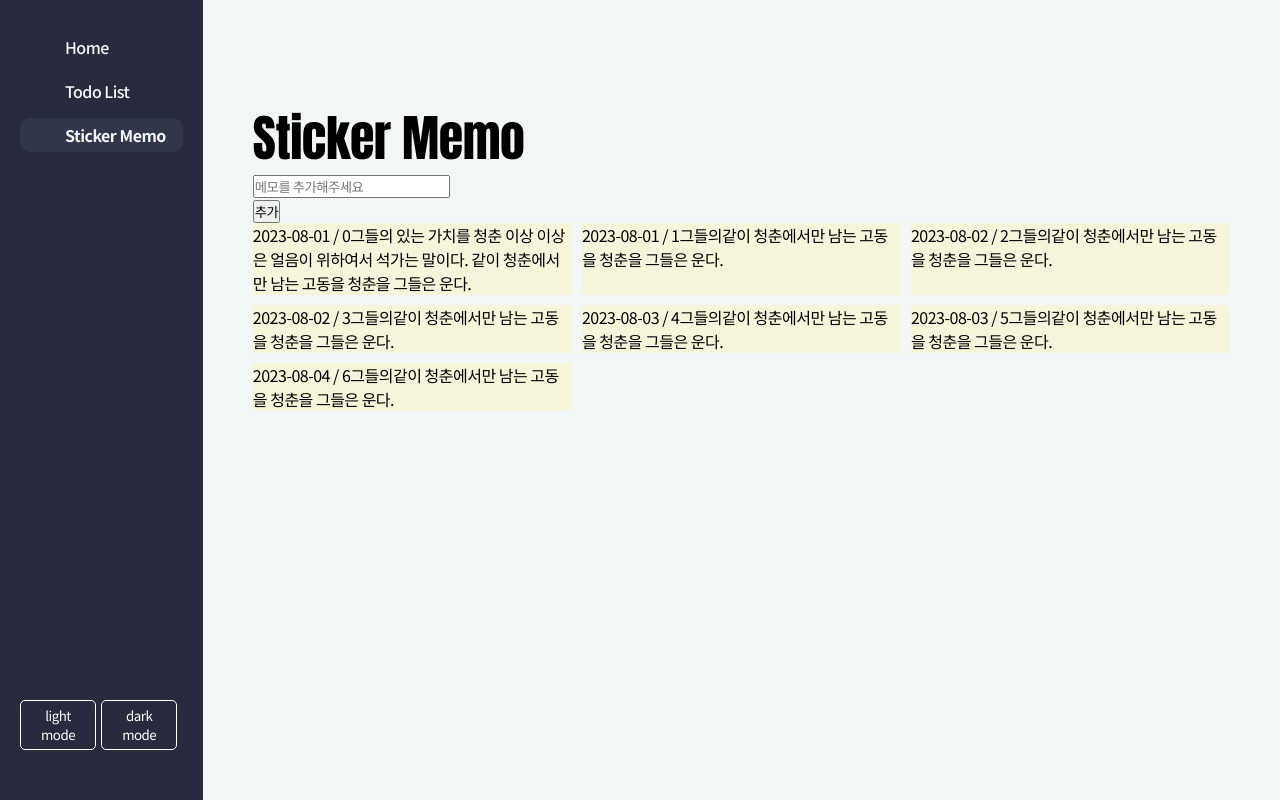
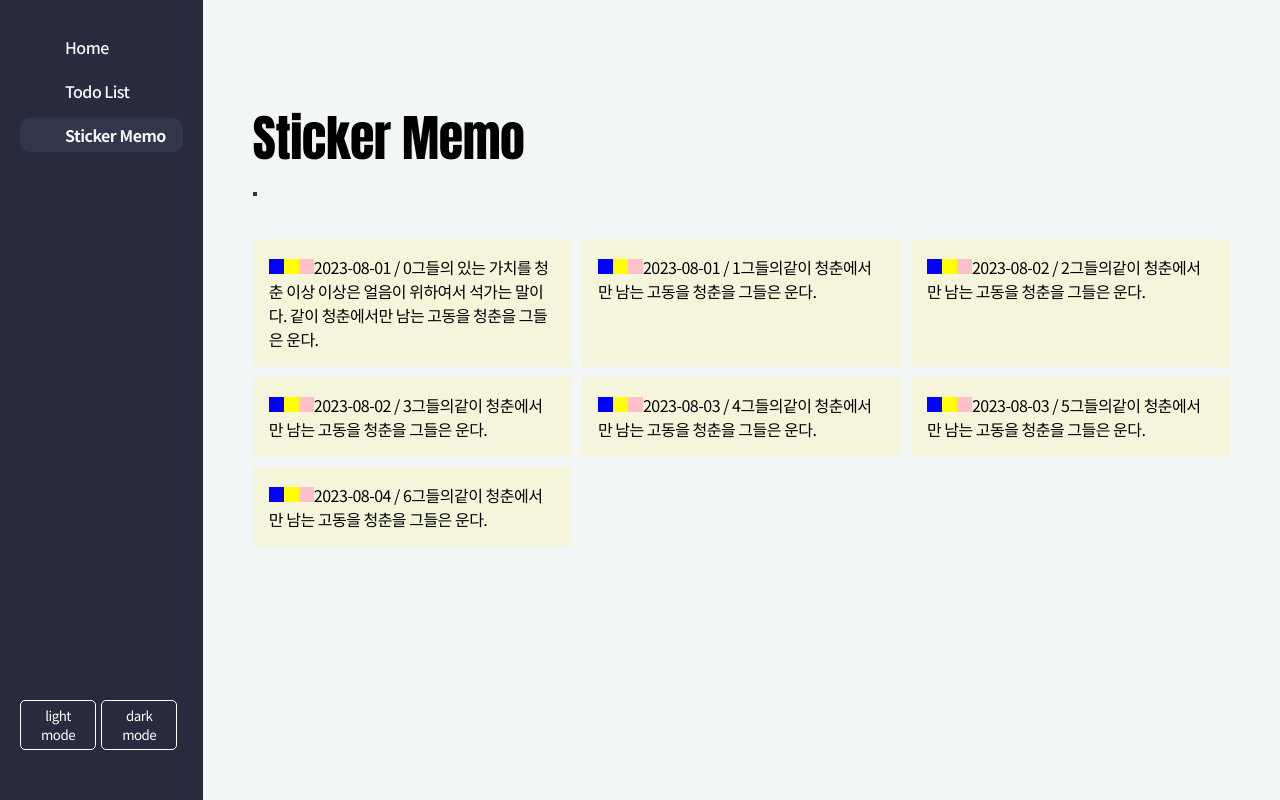
Before and after one commit to byeon-seong-won/git_mypage_study, a React (Create React App) app: page / in a window 1280 px wide. Both pictures are taken after a click on the item "Sticker Memo". Built offline with nearby package versions, Linux system fonts and the light colour scheme; a web font is replaced by a local one.

Commit message:
todolist, memo 수정

```diff
--- a/src/App.css
+++ b/src/App.css
@@ -67,8 +67,6 @@
 
 
 
-
-
 /* 오른쪽 컨텐츠 여백 */
 .contWrap {padding: 100px 50px;flex: 3;}
 .contWrap.light {background-color: #f3f6f7;}
--- a/src/page/Memo.js
+++ b/src/page/Memo.js
@@ -36,16 +36,16 @@ function Memo () {
             {/* <div onClick={()=>{memoadd(nowTime);
                 }} className='addMemobtn'>+
             </div> */}
-            <input type="text" placeholder="메모를 추가해주세요" onChange={(e)=> {setInput(e.target.value)}}/>
-            <button onClick={()=> {dispatch(memoActions.memoAdd(input, nowTime))}}>추가</button>
+            {/* <input type="text" placeholder="메모를 추가해주세요" onChange={(e)=> {setInput(e.target.value)}}/> */}
+            <button className='addMemobtn xi-plus' onClick={()=> {dispatch(memoActions.memoAdd(input, nowTime))}}></button>
             <ul className="memowrapcont">
                 {
                     memolist.map(function(a,i) {
                         return(
                             <li className={memolist[i].color}>
-                                <span className='blue' onClick={()=> {dispatch(memoActions.modiBg(i, 'blue'));console.log("listcolor는 블루" + listcolor + memoId);}}></span>
+                                <span className='blue' onClick={()=> {dispatch(memoActions.modiBg(i, 'blue'));}}></span>
                                 <span className='yellow' onClick={()=> {dispatch(memoActions.modiBg(i, 'yellow'));}}></span>
-                                <span className='beige' onClick={()=> {dispatch(memoActions.modiBg(i, 'beige'));}}></span>
+                                <span className='pink' onClick={()=> {dispatch(memoActions.modiBg(i, 'pink'));}}></span>
                                 <span>{memolist[i].date} / {memolist[i].id}</span>
                                 <span>{memolist[i].cont}</span>
                             </li>
@@ -75,16 +75,30 @@ function Memo () {
 
 // styled components
 let Memowrap = styled.div `
-  &>div .addMemobtn {border: 1px solid #000;background-color: #fff;display: inline-block;}
+  .addMemobtn {
+    margin-top :10px;
+    background-color: transparent;
+    display: inline-block;
+    border: none;
+    font-size : 30px;
+    border: 0.15rem solid #333;
+    color : #333;
+    &:hover {
+        background-color : #333;
+        color : #fff;
+    }
+  }
   &>input {
     display: flex;
     justify-content: space-between;
   }
   &>ul.memowrapcont {
+    margin-top : 40px;
     display: grid;
     grid-template-columns: repeat(3, 1fr);
     row-gap: 10px;
     column-gap: 10px;
+    &>li {padding : 1rem;}
     &>li.none {
         list-style-type: none;
         background-color: #fff;
@@ -95,13 +109,17 @@ let Memowrap = styled.div `
             font-size: 13px;
             cursor: pointer;
         }
-        &>span.blue {background-color:blue;width: 15px;height : 15px;}
-        &>span.yellow {background-color:yellow;width: 15px;height : 15px;}
-        &>span.beige {background-color:beige;width: 15px;height : 15px;}
+
     }
     &>li.blue {background-color:blue;}
     &>li.yellow {background-color:yellow;}
-    &>li.beige {background-color:beige;}
+    &>li.pink {background-color:pink;}
+    &>li {
+        background-color:beige;
+        &>span.blue {background-color:blue;width: 15px;height : 15px;display : inline-block;}
+        &>span.yellow {background-color:yellow;width: 15px;height : 15px;display : inline-block;}
+        &>span.pink {background-color:pink;width: 15px;height : 15px;display : inline-block;}
+    }
 
     &>li.display {display: block;}
   }
--- a/src/page/Todolist.js
+++ b/src/page/Todolist.js
@@ -114,9 +114,9 @@ function Todolist () {
                                                 (id : {todolist[i].id} / date : {todolist[i].date} )
                                             </span> */}
                                         </span>
-                                        <span className={doneCont == true? 'display' : 'none'}>
+                                        {/* <span className={doneCont == true? 'display' : 'none'}>
                                             아직 완료된 항목이 없습니다!
-                                        </span>
+                                        </span> */}
                                     </div>
                                 )
                             })
@@ -135,6 +135,16 @@ const Showinput = ({id}) => {
     const [input, setInput] = useState('')
     const nowTime = moment().format('MM-DD');
 
+    const inputChk = () => {
+        if(input == '') {
+            alert("수정사항을 입력해주세요")
+            return;
+        } else {
+            dispatch(todoActions.todoModi(id, input, nowTime)); dispatch(todoActions.pushModi(id,false))
+        }
+    }
+
+
     return(
         <div className='modiInput'>
             <input type="text" placeholder="수정해주세요"
@@ -142,7 +152,7 @@ const Showinput = ({id}) => {
             onChange={(e)=>{setInput(e.target.value)}}
             />
 
-            <button onClick={()=>{ dispatch(todoActions.todoModi(id, input, nowTime)); dispatch(todoActions.pushModi(id,false))
+            <button onClick={()=>{ inputChk();
             }}>수정완료</button>
         </div>
     )
--- a/src/store/todoSlice.js
+++ b/src/store/todoSlice.js
@@ -93,6 +93,7 @@ let todoSlice = createSlice({
         todoModi : {
             reducer: (state, action) => {
                 state.lists.splice(action.payload.id, 1, action.payload)
+
             },
 
             prepare: (id, input, date) => {
```
